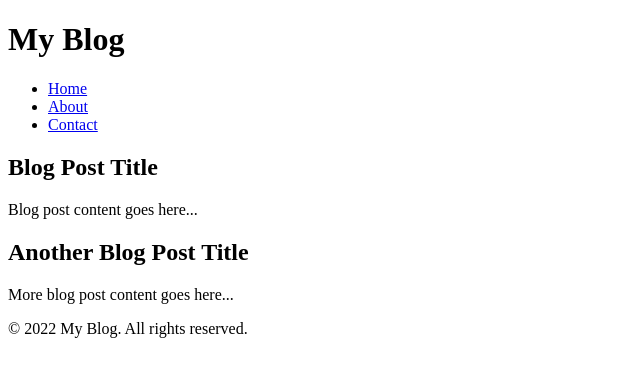
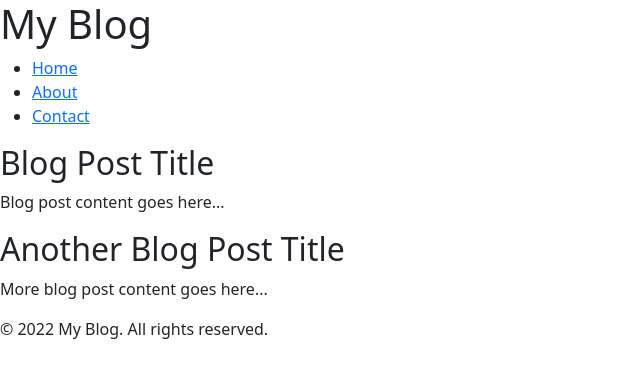
Before and after one commit to MathiasHolmgaard/MyFirstWebPage, a plain HTML site: page index.html in a window 1280 px wide. Shown: the whole page, without its empty margins (0-640 px from the left). Drawn offline with nearby package versions, Linux system fonts and the light colour scheme.

Commit message:
bootstrapped

```diff
--- a/index.html
+++ b/index.html
@@ -4,7 +4,8 @@
     <meta charset="UTF-8">
     <meta name="viewport" content="width=device-width, initial-scale=1.0">
     <title>My Blog</title>
-    <link rel="stylesheet" href="style.css">
+    <link href="https://cdn.jsdelivr.net/npm/bootstrap@5.3.2/dist/css/bootstrap.min.css" rel="stylesheet" integrity="sha384-T3c6CoIi6uLrA9TneNEoa7RxnatzjcDSCmG1MXxSR1GAsXEV/Dwwykc2MPK8M2HN" crossorigin="anonymous">
+
 </head>
 <body>
     <header>
@@ -34,4 +35,5 @@
         <p>&copy; 2022 My Blog. All rights reserved.</p>
     </footer>
 </body>
+<script src="https://cdn.jsdelivr.net/npm/bootstrap@5.3.2/dist/js/bootstrap.bundle.min.js" integrity="sha384-C6RzsynM9kWDrMNeT87bh95OGNyZPhcTNXj1NW7RuBCsyN/o0jlpcV8Qyq46cDfL" crossorigin="anonymous"></script>
 </html>
```
